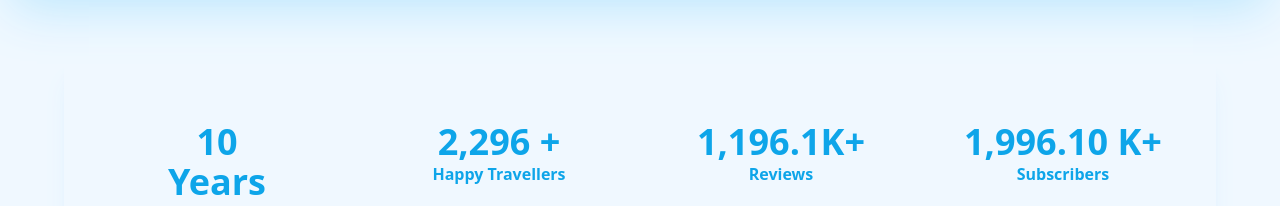
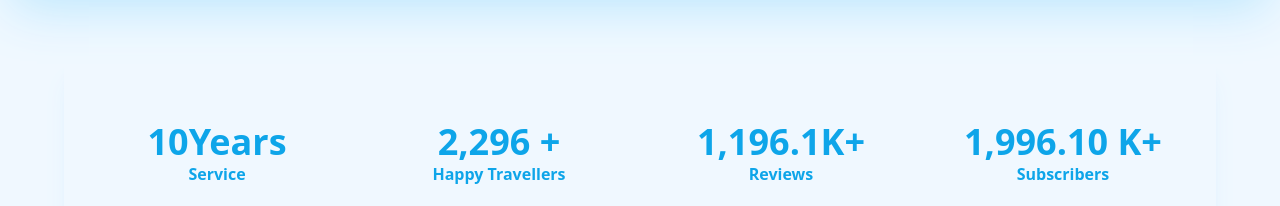
Before and after one commit to antudaa/NextTRIP, a React (Vite) app: page / in a window 1280 px wide. Shown: the part 1580-1786 px from the top of the page. Built offline with nearby package versions, Linux system fonts and the light colour scheme; no server answers.

Commit message:
coutingt up in the state

```diff
--- a/src/Components/State/State.jsx
+++ b/src/Components/State/State.jsx
@@ -7,25 +7,25 @@ const State = () => {
 			<div className="grid grid-cols-2 row-gap-8 gap-10 md:grid-cols-4">
 				<div className="text-center">
 					<h6 className="text-xl md:text-4xl font-bold text-deep-purple-accent-400">
-						<CountUp start={0} end={10} delay={0} duration={8}>
-							{({ countUpRef }) => (
-								<div>
-									<span ref={countUpRef} />
-								</div>
-							)}
-						</CountUp>
+
+                        {/* to count up number of years */}
+						<CountUp end={10} delay={0} duration={8}/>
+
+
 						Years
 					</h6>
 					<p className="font-bold">Service</p>
 				</div>
 				<div className="text-center">
 					<h6 className="text-xl md:text-4xl font-bold text-deep-purple-accent-400">
+                        {/* count up the travellers */}
 						<CountUp end={2300} duration={8} delay={0} /> +
 					</h6>
 					<p className="font-bold">Happy Travellers</p>
 				</div>
 				<div className="text-center">
 					<h6 className="text-xl md:text-4xl font-bold text-deep-purple-accent-400">
+                        {/* count up total reviews */}
 						<CountUp end={1200} duration={8} delay={0} decimals={1}/>
 						K+
 					</h6>
@@ -33,6 +33,7 @@ const State = () => {
 				</div>
 				<div className="text-center">
 					<h6 className="text-xl md:text-4xl font-bold text-deep-purple-accent-400">
+                        {/* count up the Subscribers */}
 						<CountUp end={2000} duration={8} decimals={2} /> K+
 					</h6>
 					<p className="font-bold">Subscribers</p>
```
